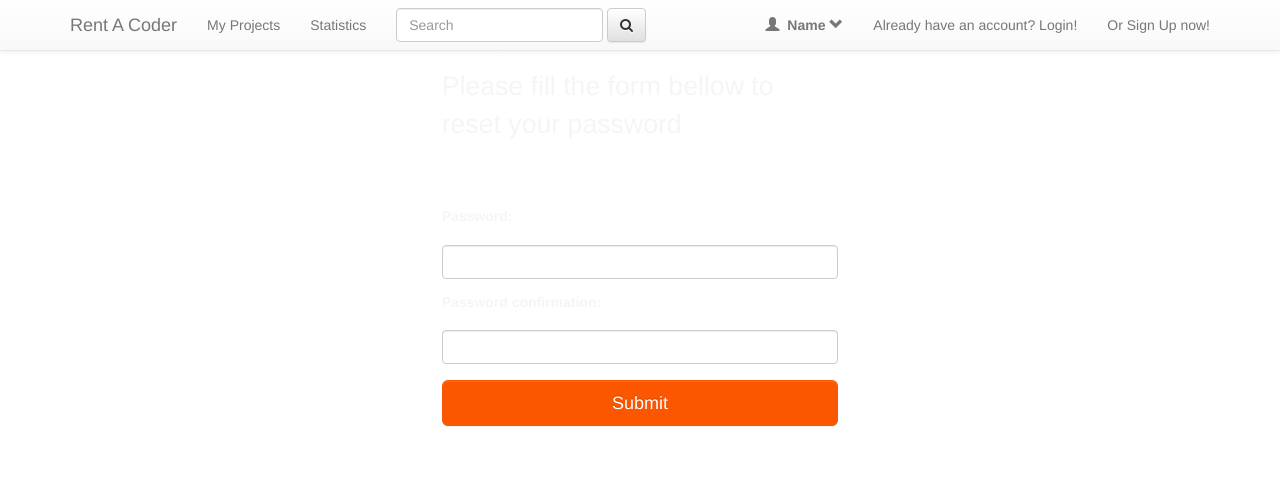
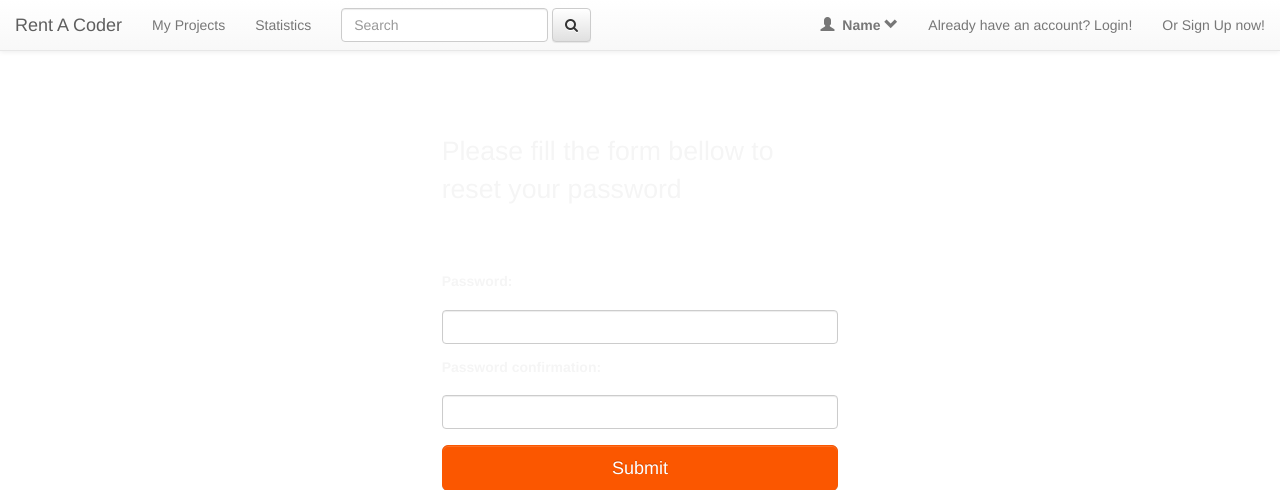
Before and after one commit to brunomaso1/django-rentacoder-webapp, a Django app: page /reset_password/ in a window 1280 px wide. Shown: the top 490 px of the page. Run offline with Django 3.2, Linux system fonts and the light colour scheme; some libraries are stand-ins or nearby versions.

Commit message:
Fixed nav-bar overlay (added padding so that the container is put below)

```diff
--- a/rentacoder_app/templates/views/base.html
+++ b/rentacoder_app/templates/views/base.html
@@ -40,7 +40,7 @@
 <body>
 {% block header %}
 <nav class="navbar navbar-default navbar-fixed-top navbar-expand-xs" role="navigation">
-    <div class="container">
+    <div class="container-fluid">
         <div class="navbar-header">
             <button type="button" class="navbar-toggle" data-toggle="collapse" data-target=".navbar-collapse">
                 <span class="icon-bar"></span>
--- a/static/css/base.css
+++ b/static/css/base.css
@@ -5,6 +5,9 @@ body {
     /*-o-background-size: cover;*/
     /*background-size: cover;*/
     font-family: Helvetica Neue, sans-serif;
+
+    /*The fixed navbar will overlay your other content, unless you add padding to the top of the body.*/
+    padding-top: 65px;
 }
 
 /** Paddings **/
```
